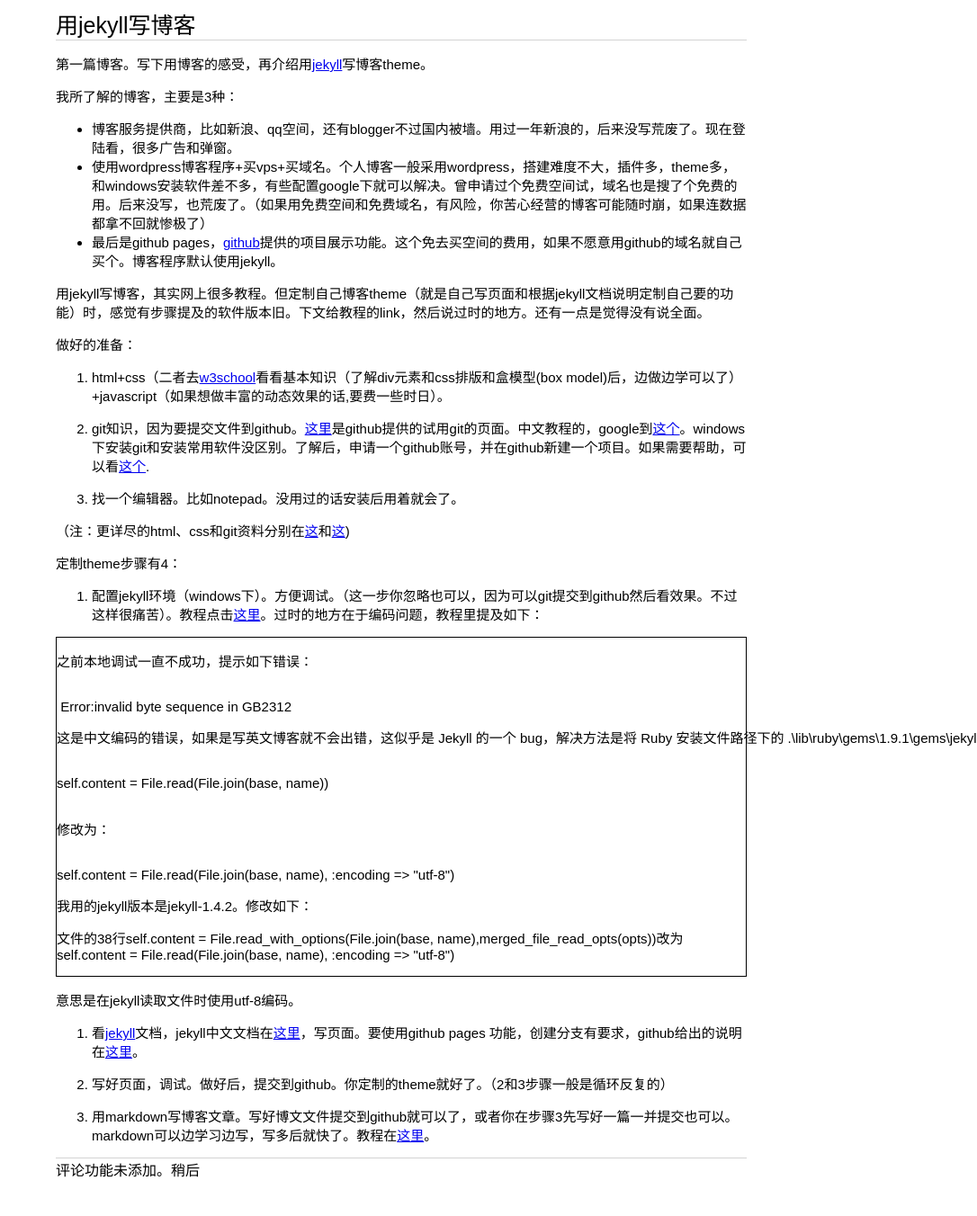
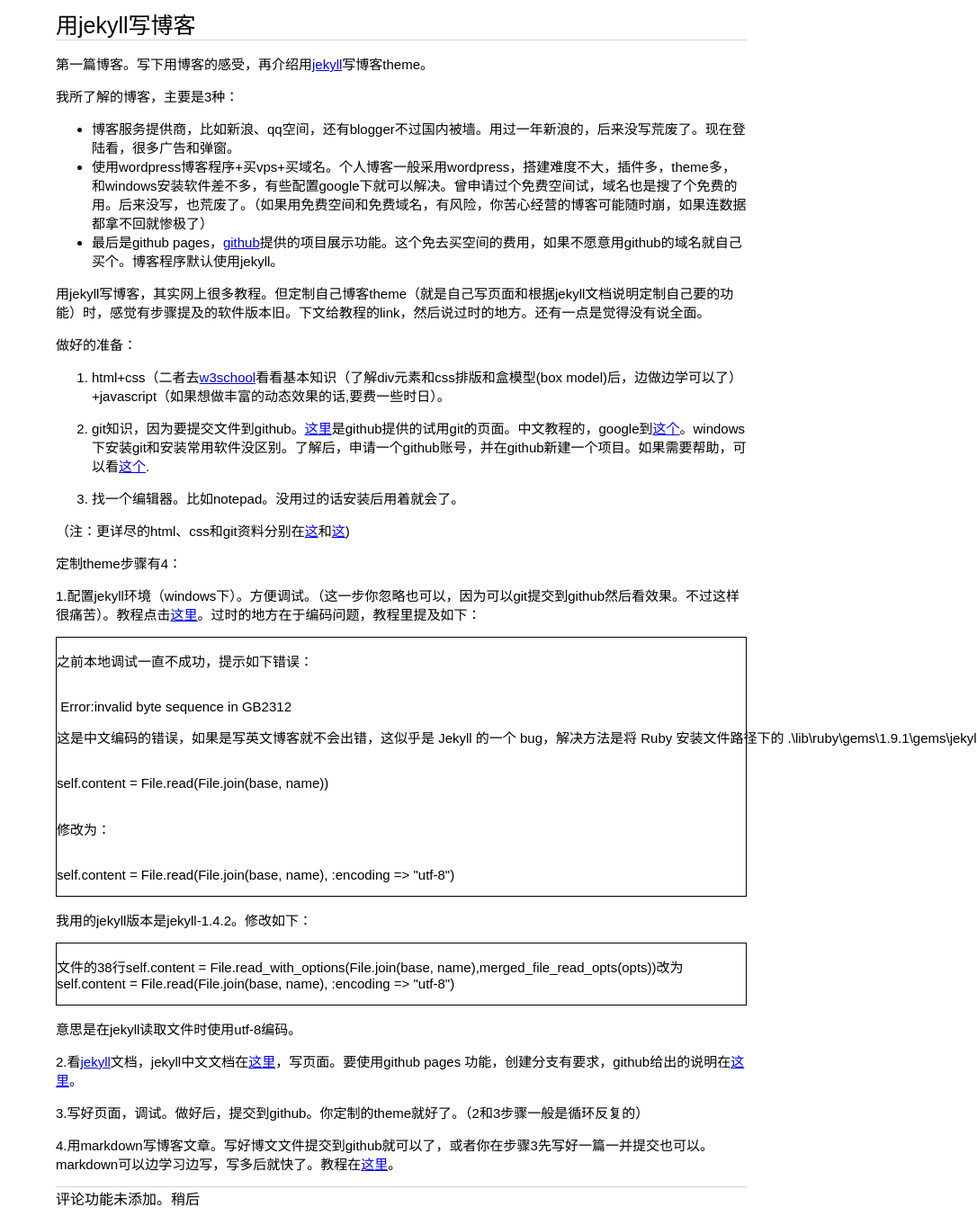
Before and after one commit to tim13/timblog, a Jekyll site: the page built from _posts/2014-01-11-use-jekyll-to-blog.md, in a window 1280 px wide. Shown: the whole page at 90% size, without its empty margins (194-1280 px from the left). Built offline with Jekyll 4.4.1, drawn with Linux system fonts in a browser that asks for light colours; Markdown is read by kramdown in place of the engine named in the settings; before the commit the page ends 1320 px from its top, so only the background shows below that.

Commit message:
polish the blog post

```diff
--- a/_posts/2014-01-11-use-jekyll-to-blog.md
+++ b/_posts/2014-01-11-use-jekyll-to-blog.md
@@ -25,7 +25,7 @@
 
 定制theme步骤有4：
 
-1. 配置jekyll环境（windows下）。方便调试。（这一步你忽略也可以，因为可以git提交到github然后看效果。不过这样很痛苦）。教程点击<a href="http://huangxc.com/jekyll/">这里</a>。过时的地方在于编码问题，教程里提及如下：
+1.配置jekyll环境（windows下）。方便调试。（这一步你忽略也可以，因为可以git提交到github然后看效果。不过这样很痛苦）。教程点击<a href="http://huangxc.com/jekyll/">这里</a>。过时的地方在于编码问题，教程里提及如下：
 <div style="border:solid 1px #000000">
 <pre>
 <p>之前本地调试一直不成功，提示如下错误：</p>
@@ -36,7 +36,9 @@
 <p>修改为：</p>
 <code>self.content = File.read(File.join(base, name), :encoding =&gt; "utf-8")</code>
 </pre>
+</div>
 我用的jekyll版本是jekyll-1.4.2。修改如下：
+<div style="border:solid 1px #000000">
 <pre>
 文件的38行<code>self.content = File.read_with_options(File.join(base, name),merged_file_read_opts(opts))</code>改为
 <code>self.content = File.read(File.join(base, name), :encoding =&gt; "utf-8")</code>
@@ -44,8 +46,8 @@
 </div>
 意思是在jekyll读取文件时使用utf-8编码。
 
-2. 看<a href="http://jekyllrb.com/docs/home/">jekyll</a>文档，jekyll中文文档在<a href="http://jekyllcn.com/">这里</a>，写页面。要使用github pages 功能，创建分支有要求，github给出的说明在<a href="https://help.github.com/articles/creating-project-pages-manually">这里</a>。
+2.看<a href="http://jekyllrb.com/docs/home/">jekyll</a>文档，jekyll中文文档在<a href="http://jekyllcn.com/">这里</a>，写页面。要使用github pages 功能，创建分支有要求，github给出的说明在<a href="https://help.github.com/articles/creating-project-pages-manually">这里</a>。
 
-3. 写好页面，调试。做好后，提交到github。你定制的theme就好了。（2和3步骤一般是循环反复的）
+3.写好页面，调试。做好后，提交到github。你定制的theme就好了。（2和3步骤一般是循环反复的）
 
-4. 用markdown写博客文章。写好博文文件提交到github就可以了，或者你在步骤3先写好一篇一并提交也可以。markdown可以边学习边写，写多后就快了。教程在<a href="http://wowubuntu.com/markdown/#code">这里</a>。
+4.用markdown写博客文章。写好博文文件提交到github就可以了，或者你在步骤3先写好一篇一并提交也可以。markdown可以边学习边写，写多后就快了。教程在<a href="http://wowubuntu.com/markdown/#code">这里</a>。
```
